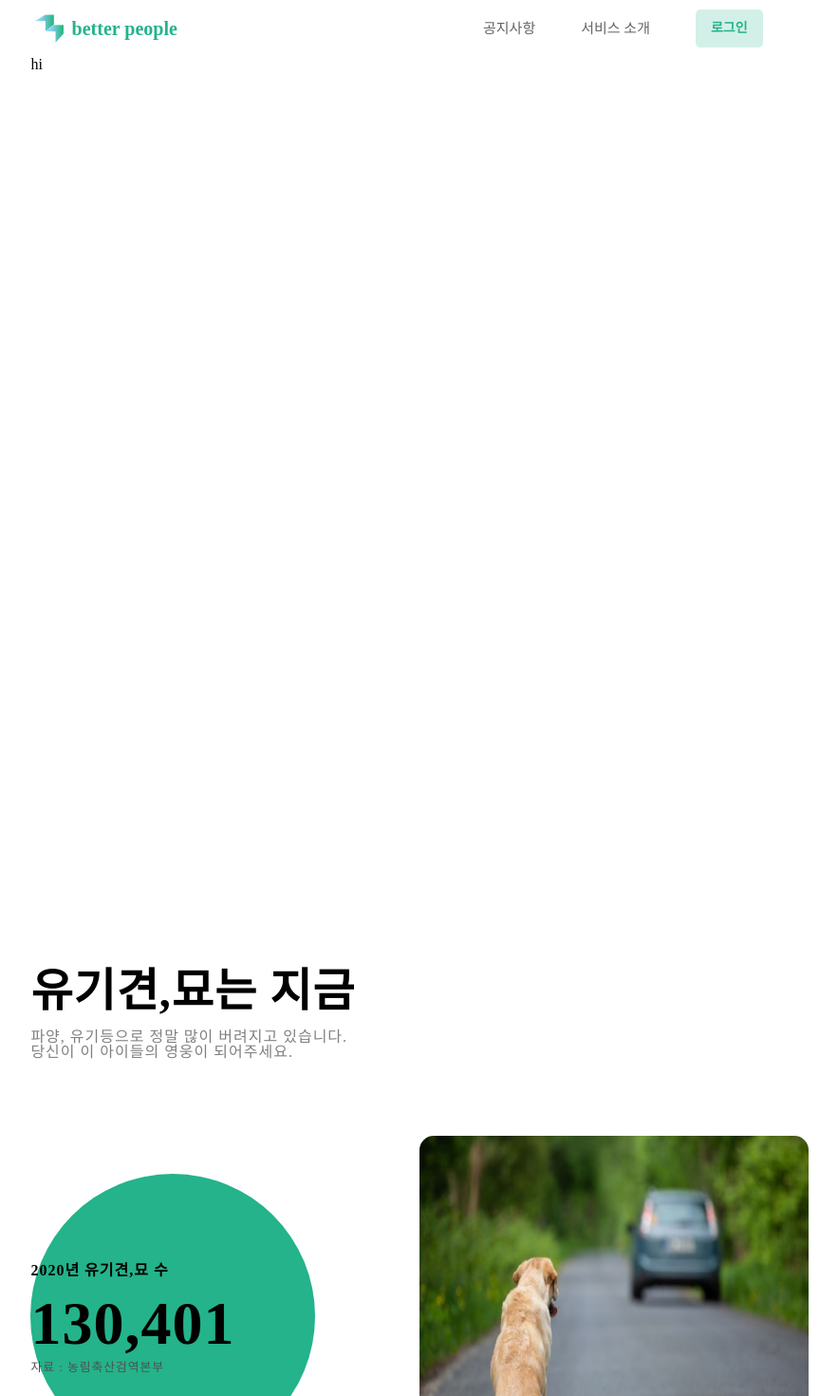
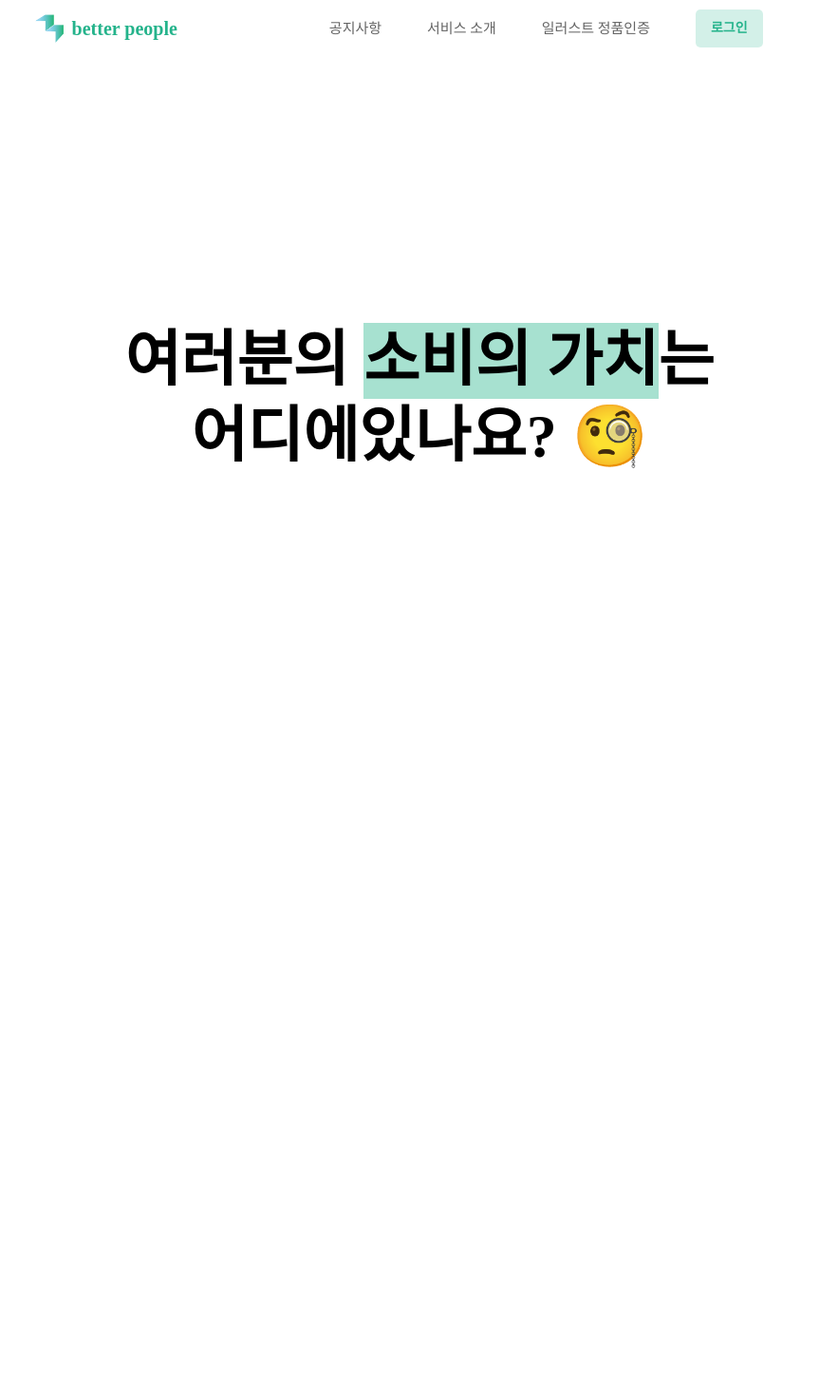
Before and after one commit to Raypark-betterpeople/betterpeople-frontend, a React (Create React App) app: page / in a window 1280 px wide. Shown: the top 1470 px of the page at 95% size, without its empty margins (198-1081 px from the left). Built offline with nearby package versions, Linux system fonts and the light colour scheme; no server answers.

Commit message:
scroll 인트로 섹션

```diff
--- a/src/components/Intro.tsx
+++ b/src/components/Intro.tsx
@@ -1,16 +1,138 @@
-import React from 'react'
-import styled from 'styled-components'
+import { gql, useQuery } from "@apollo/client";
+import React, { useEffect, useState } from "react";
+import styled from "styled-components";
+import { meQuery } from "../__generated__/meQuery";
+import "../css/Intro.css";
 
 const Container = styled.div`
+  position: relative;
   display: flex;
+  width: 100%;
+  height: 500vh;
+  flex-direction: column;
+`;
+
+const Section = styled.div`
+  position: sticky;
+  display: flex;
+  justify-content: center;
+  align-items: center;
+  width: 100%;
   height: 100vh;
+  flex-direction: column;
+  opacity: 0;
+  top: 0;
+  transition: 1s;
+`;
+
+const NonStickySection = styled.div`
+  display: flex;
   width: 100%;
-`
+  height: 90vh;
+  flex-direction: column;
+  justify-content: center;
+  align-items: center;
+`;
+
+const Font = styled.p`
+  font-size: 4rem;
+  font-weight: 600;
+  line-height: 5rem;
+`;
+
+const HighLight = styled.span`
+  display: inline-block;
+  background-color: rgba(36, 179, 139, 0.4);
+`;
+
+const ME_QUERY = gql`
+  query meQuery {
+    me {
+      id
+      email
+      nickname
+      emailVerified
+      profileImg
+    }
+  }
+`;
 
 export const Intro = () => {
+  const { data } = useQuery<meQuery>(ME_QUERY);
+  const [currentScroll, setCurrentScroll] = useState(0);
+  const [innerHeight, setInnerHeight] = useState(0);
+
+
+  useEffect(() => {
+    window.addEventListener('scroll', handleScroll);
+    setInnerHeight(window.innerHeight);
+    return () => {
+      window.removeEventListener('scroll', handleScroll); //clean up
+    };
+
+  }, [innerHeight, currentScroll]);
+
+  const handleScroll = () => {
+    setCurrentScroll(window.scrollY);
+  };
+
+
   return (
     <Container>
-            hi
+      <NonStickySection>
+        {data ? (
+          <Font>
+            {data?.me.nickname}님의 <HighLight>소비의 가치</HighLight>는
+          </Font>
+        ) : (
+          <Font>
+            여러분의 <HighLight>소비의 가치</HighLight>는
+          </Font>
+        )}
+        <Font>어디에있나요? 🧐</Font>
+      </NonStickySection>
+      <Section
+        className={currentScroll > innerHeight * 1 && currentScroll < innerHeight * 1.7 ? "active" : ""
+        }
+      >
+        <Font>
+          <HighLight>{data?.me.nickname ? data.me.nickname : "더 좋은 사람"}님</HighLight>은
+        </Font>
+        <Font>동물을 좋아하시나요? 🐈‍⬛ 🐕</Font>
+      </Section>
+      <Section
+        className={
+          currentScroll > window.innerHeight * 2 && currentScroll < window.innerHeight * 2.7
+            ? "active"
+            : ""
+        }
+      >
+        <Font>아니면,</Font>
+        <Font>지구🌎 의 건강에는 관심이 있으신가요?</Font>
+      </Section>
+      <Section
+        className={
+          window.scrollY > window.innerHeight * 3 && window.scrollY < window.innerHeight * 3.7
+            ? "active"
+            : ""
+        }
+      >
+        <Font>{data?.me.nickname ? data.me.nickname : "더 좋은 사람"}님의 </Font>
+        <Font>
+          <HighLight>관심분야</HighLight>의 영웅이 되고,
+        </Font>
+        <Font>마음껏 자랑해주세요!</Font>
+      </Section>
+      <Section
+        className={
+          window.scrollY > window.innerHeight * 3.7 && window.scrollY < window.innerHeight * 4.7
+            ? "active"
+            : ""
+        }
+      >
+        <Font>저희가 당신이 영웅이 될 수 있게</Font>
+        <Font>도와드릴께요 🧚‍♀️</Font>
+      </Section>
     </Container>
-    )
-}
+  );
+};
--- a/src/components/dogcat-info.tsx
+++ b/src/components/dogcat-info.tsx
@@ -1,4 +1,4 @@
-import React from "react";
+import React, { useEffect, useState } from "react";
 import { Fade } from "react-awesome-reveal";
 import CountUp from "react-countup";
 import styled from "styled-components";
@@ -24,12 +24,14 @@ const Container = styled.div`
   justify-content: center;
   flex-direction: column;
   padding: 10rem 0 10rem 0;
+  box-sizing: border-box;
 `;
 
 const DirectionStyle = styled.div<{
   flexDirection: string;
   marginBottom?: string;
-  marginRight? : string
+  marginRight?: string;
+  mobileAdapt?: string;
 }>`
   position: relative;
   display: flex;
@@ -38,47 +40,75 @@ const DirectionStyle = styled.div<{
   margin-bottom: ${(props) => props.marginBottom};
   margin-right: ${(props) => props.marginRight};
   width: 100%;
+  @media only screen and (max-width: 900px) {
+    display: ${(props) => props.mobileAdapt};
+  }
 `;
 
 const Circle = styled.div`
   position: absolute;
   width: 300px;
   height: 300px;
-  top: 10%;
-  left:0;
   background-color: rgba(36, 179, 139);
   border-radius: 100%;
   z-index: -1;
 `;
 
 const DogImage = styled.img`
-  width: 100%;
-  height: 400px;
+  position: absolute;
+  display: block;
+  width: 150%;
+  height: 100%;
+  left: -60%;
+  top: -1rem;
   border-radius: 15px;
+  z-index:-10;
+  opacity: 0.5;
+  @media only screen and (max-width: 900px) {
+    display: none;
+  }
 `;
 
 export const DogCatInfo = () => {
+  const [innerHeight, setInnerHeight] = useState(0);
+  const [currentScroll, setCurrentScroll] = useState(0);
+  useEffect(() => {
+    window.addEventListener('scroll', handleScroll);
+    setInnerHeight(window.innerHeight);
+    console.log(innerHeight)
+    return () => {
+      window.removeEventListener('scroll', handleScroll); //clean up
+    };
+
+  }, [innerHeight, currentScroll]);
+
+  const handleScroll = () => {
+    setCurrentScroll(window.scrollY);
+    console.log(currentScroll)
+  };
   return (
     <Fade triggerOnce={false} duration={2000} fraction={0.4}>
       <Container>
-      <DirectionStyle flexDirection="column" marginBottom="5rem">
+        <DirectionStyle flexDirection="row">
+          <DirectionStyle flexDirection="column">
+            <DirectionStyle flexDirection="column" marginBottom='10rem'>
               <Font
                 fontSize="3rem"
                 fontColor="black"
                 fontWeight="800"
                 marginBottom="1rem"
               >
-          유기견,묘는 지금
+                유기견,묘는 지금,
               </Font>
               <Font fontSize="1rem" fontColor="gray" fontWeight="400">
                 파양, 유기등으로 정말 많이 버려지고 있습니다.
               </Font>
               <Font fontSize="1rem" fontColor="gray" fontWeight="400">
-          당신이 이 아이들의 영웅이 되어주세요.
+                당신의 가치가 이 곳에 있다면 유기동물들의 영웅이 되어보는건 어떠신가요? 😇
               </Font>
             </DirectionStyle>
-      <DirectionStyle flexDirection="row">
             <DirectionStyle flexDirection="column">
+            <Circle />
               <Font
                 fontSize="1rem"
                 fontColor="black"
@@ -93,7 +123,7 @@ export const DogCatInfo = () => {
                 fontWeight="800"
                 marginBottom="0.5rem"
               >
-            <CountUp end={130401} duration={1} separator=","/>
+                {currentScroll > innerHeight * 4.6 ? <CountUp end={130401} duration={1.5} separator="," /> : "0"}
               </Font>
               <Font
                 fontSize="0.8rem"
@@ -104,9 +134,9 @@ export const DogCatInfo = () => {
                 자료 : 농림축산검역본부
               </Font>
             </DirectionStyle>
-        <Circle />
-        <DirectionStyle flexDirection="row">
-          <DogImage src={Dog} alt="dog image" />
+          </DirectionStyle>
+          <DirectionStyle flexDirection='none' mobileAdapt="none">
+              <DogImage src={Dog} alt="강아지 이미지" />
           </DirectionStyle>
         </DirectionStyle>
       </Container>
--- /dev/null
+++ b/src/components/scrollTop.tsx
@@ -0,0 +1,12 @@
+import { useEffect } from "react";
+import { useLocation } from "react-router-dom";
+
+export const ScrollTop = () => {
+  const { pathname } = useLocation();
+
+  useEffect(() => {
+    window.scrollTo(0, 0);
+  }, [pathname]);
+
+  return null;
+};
--- /dev/null
+++ b/src/css/Intro.css
@@ -0,0 +1,4 @@
+.active {
+    opacity: 1!important;
+    transform: translateY(-10px);
+}
--- a/src/pages/login-header.tsx
+++ b/src/pages/login-header.tsx
@@ -32,8 +32,12 @@ const LogoBox = styled.div`
 const LiStyle = styled.li`
   text-decoration: none;
   font-size: 15px;
-  color: rgb(100,100,100);
-  margin-right:3rem;
+  color: rgb(100, 100, 100);
+  margin-right: 3rem;
+  display: inline-block;
+  :hover {
+      color:rgb(36, 179, 139);
+  }
 `;
 
 const LogoImage = styled.img`
@@ -50,7 +54,11 @@ const GaleryButton = styled.button`
   background-color: rgba(36, 179, 139, 0.2);
   border-radius: 5px;
   font-weight: 600;
+  transition: 0.2s;
   cursor: pointer;
+  :hover {
+      transform: scale(1.03);
+  }
 `;
 
 const Font = styled.p<{
@@ -76,9 +84,7 @@ const ME_QUERY = gql`
 `;
 
 export const LoginHeader = () => {
-
   const { data, loading, error } = useQuery<meQuery>(ME_QUERY);
-  console.log(data);
   if (!data || loading || error) {
     return <Loading />;
   }
@@ -91,10 +97,19 @@ export const LoginHeader = () => {
         </Font>
       </LogoBox>
       <UlStyle>
-        <LiStyle>공지사항</LiStyle>
+        <Link to="/">
+          <LiStyle>공지사항</LiStyle>
+        </Link>
+        <Link to="/">
         <LiStyle>서비스 소개</LiStyle>
+        </Link>
+        <Link to="/">
+        <LiStyle>일러스트 정품인증</LiStyle>
+        </Link>
         <LiStyle>
-            <Link to='/my-page'><GaleryButton>내 갤러리 →</GaleryButton></Link>
+          <Link to="/my-page">
+            <GaleryButton>내 갤러리 →</GaleryButton>
+          </Link>
         </LiStyle>
       </UlStyle>
     </HeaderSection>
--- a/src/pages/logout-header.tsx
+++ b/src/pages/logout-header.tsx
@@ -71,6 +71,7 @@ export const LogoutHeader = () => {
       <UlStyle>
         <LiStyle>공지사항</LiStyle>
         <LiStyle>서비스 소개</LiStyle>
+        <LiStyle>일러스트 정품인증</LiStyle>
         <LiStyle>
         <Link to='/login'><GaleryButton>로그인</GaleryButton></Link>
         </LiStyle>
--- a/src/routers/app-router.tsx
+++ b/src/routers/app-router.tsx
@@ -6,11 +6,12 @@ import { MainPage } from "./mainpage";
 import '../css/App.css'
 import { isLoggedInVar } from "../apollo";
 import { MyPage } from "../pages/my-page";
+import { ScrollTop } from "../components/scrollTop";
 
 export const AppRouter = () => {
   return (
     <BrowserRouter>
-
+      <ScrollTop />
       <Routes>
           <Route path='/' element={<MainPage />} />
           <Route path='/login' element={<Login />} />
--- a/src/routers/mainpage.tsx
+++ b/src/routers/mainpage.tsx
@@ -1,7 +1,6 @@
 import { useReactiveVar } from "@apollo/client";
 import React from "react";
 import { Helmet } from "react-helmet";
-import { Link } from "react-router-dom";
 import styled from "styled-components";
 import { isLoggedInVar } from "../apollo";
 import { DogCatInfo } from "../components/dogcat-info";
@@ -14,6 +13,9 @@ const MainPageContainer = styled.div`
   display: flex;
   padding: 0 18% 0 18%;
   flex-direction: column;
+  @media only screen and (max-width: 520px) {
+    padding: 0 5% 0 5%;
+  }
 `
 
 export const MainPage = () => {
```
Lines whose indentation alone changed are shown as unchanged.
